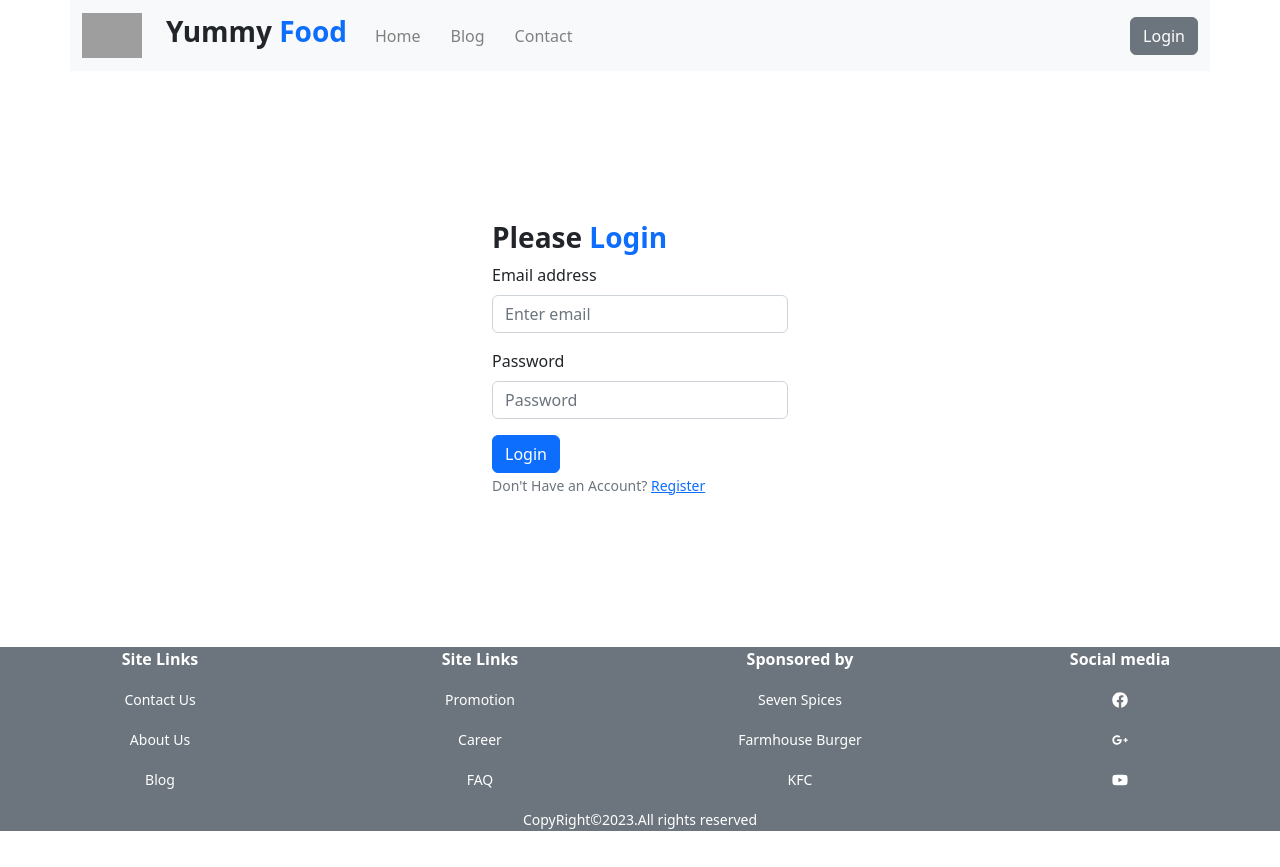
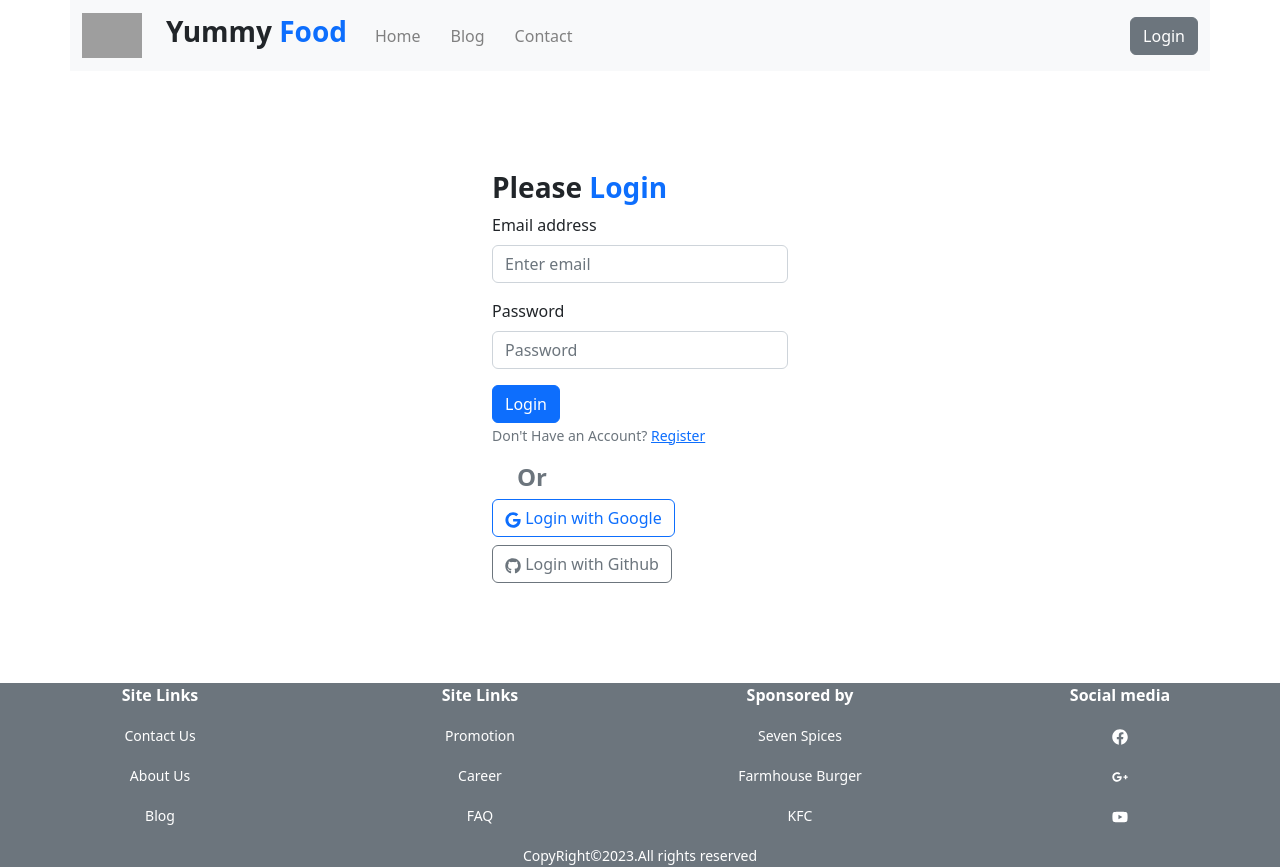
Before and after one commit to NOMAN1802/yummu-food-cliect, a React (Vite) app: page /login in a window 1280 px wide. Before the commit the page ends 831 px from the top, so only its background shows below. Built offline with nearby package versions, Linux system fonts and the light colour scheme; no server answers; grey boxes are pictures that could not be loaded.

Commit message:
google auth

```diff
--- a/src/Login/Login/Login.jsx
+++ b/src/Login/Login/Login.jsx
@@ -2,6 +2,9 @@ import React, { useContext, useState } from 'react';
 import { Button, Container, Form } from 'react-bootstrap';
 import { Link, useLocation, useNavigate } from 'react-router-dom';
 import { AuthContext } from '../../providers/AuthProvider';
+import { FaGithub, FaGoogle } from 'react-icons/fa';
+import { GoogleAuthProvider, getAuth, signInWithPopup, signOut } from 'firebase/auth';
+import app from '../../firebase/firebase.config';
 
 
 const Login = () => {
@@ -13,7 +16,9 @@ const Login = () => {
     const from = location.state?.from?.pathname || '/';
 
     const [error, setError] = useState('');
-    const [success, setSuccess] = useState('')
+    const [success, setSuccess] = useState('');
+    const[user,setUser] = useState(null);
+    const auth = getAuth(app);
 
     const handleLogin = event => {
         event.preventDefault();
@@ -54,9 +59,33 @@ const Login = () => {
                 setError('Email password does not matched');
             })
     }
+    const googleProvider = new GoogleAuthProvider();
+    const handleGoogleSignIn =() =>{
+        signInWithPopup(auth, googleProvider)
+        .then(result => {
+            const LoggedInUser = result.user;
+            console.log(LoggedInUser);
+            setUser(LoggedInUser)
+
+        })
+        .catch(error =>{
+            console.log('error',error.message);
+        })
+    }
+
+    const handleSingOut = () =>{
+        signOut(auth)
+        .then(result =>{
+            console.log(result);
+            setUser(null);
+        })
+        .catch(error =>{
+            console.log(error);
+        })
+    }
 
     return (
-        <Container className='w-25 mx-auto' style={{marginBottom: '150px',marginTop: '150px'}}>
+        <Container className='w-25 mx-auto' style={{marginBottom: '100px',marginTop: '100px'}}>
             <h3 className='fw-bold'>Please <span className='text-primary'>Login</span></h3>
             <Form onSubmit={handleLogin}>
                 <Form.Group className="mb-3" controlId="formBasicEmail">
@@ -83,7 +112,14 @@ const Login = () => {
                 <p>{error}</p>
                 </Form.Text>
             </Form>
+            <div>
+                <h4 className='text-muted fw-bolder' style={{marginLeft: '25px'}}>Or</h4>
+                <Button onClick={handleGoogleSignIn} className='mb-2' variant="outline-primary"><FaGoogle></FaGoogle> Login with Google</Button>
+                <br />
+                <Button variant="outline-secondary"><FaGithub></FaGithub> Login with Github</Button>
+            </div>
         </Container>
+
     );
 };
 
```
